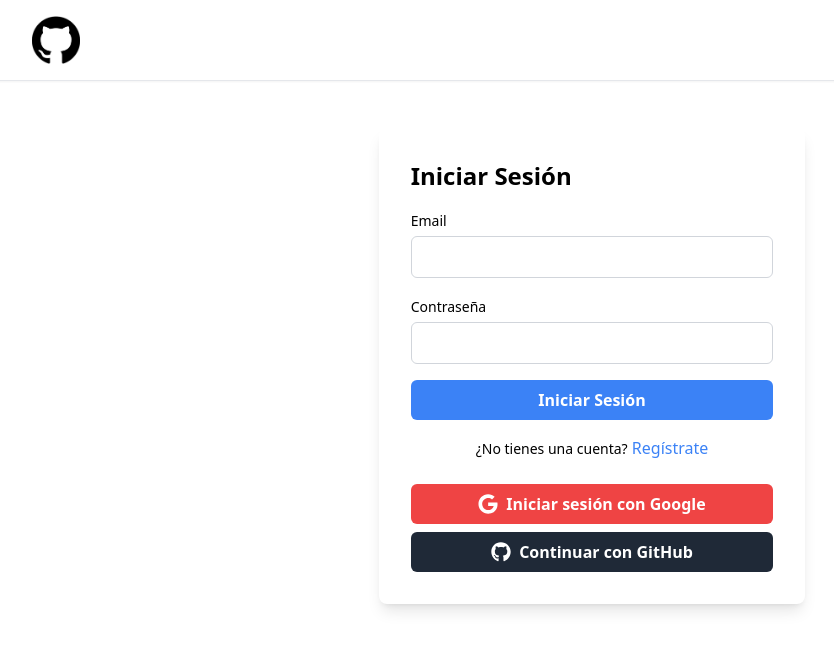
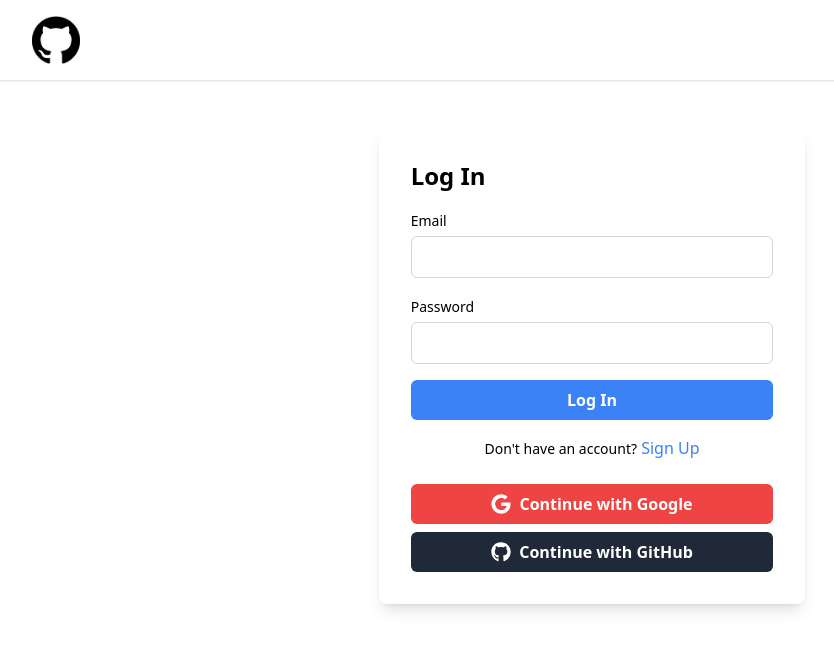
Before and after one commit to CarlosAlbertoR/GHRepositories, a React (Create React App) app: page / in a window 1280 px wide. Shown: the top 650 px of the page, without its empty margins (48-882 px from the left). Built offline with nearby package versions, Linux system fonts and the light colour scheme; no server answers.

Commit message:
🔐Validate login form

```diff
--- a/src/pages/Signup.tsx
+++ b/src/pages/Signup.tsx
@@ -18,6 +18,8 @@
   const [isLogin, setIsLogin] = useState(true);
   const [email, setEmail] = useState("");
   const [password, setPassword] = useState("");
+  const [emailError, setEmailError] = useState("");
+  const [passwordError, setPasswordError] = useState("");
 
   const handleToggleCard = () => {
     setIsLogin(!isLogin);
@@ -25,6 +27,29 @@
 
   const handleSubmit = async (e: any) => {
     e.preventDefault();
+    setEmailError("");
+    setPasswordError("");
+
+    if (!email) {
+      setEmailError("Email is required");
+      return;
+    }
+
+    if (!password) {
+      setPasswordError("Password is required");
+      return;
+    }
+
+    if (!/\S+@\S+\.\S+/.test(email)) {
+      setEmailError("Invalid email format");
+      return;
+    }
+
+    if (password.length < 6) {
+      setPasswordError("Password must be at least 6 characters long");
+      return;
+    }
+
     if (isLogin) {
       dispatch(loginWithEmailAndPassword(email, password)).then(() => {
         navigate("/home");
@@ -52,7 +77,7 @@
     <div className="flex items-center justify-center my-8">
       <div className="bg-white p-8 rounded-lg shadow-lg w-full md:w-1/2 lg:w-1/3">
         <h1 className="text-2xl font-semibold mb-4">
-          {isLogin ? "Iniciar Sesión" : "Registrarse"}
+          {isLogin ? "Log In" : "Sign Up"}
         </h1>
         <form onSubmit={handleSubmit}>
           <div className="mb-4">
@@ -62,39 +87,51 @@
             <input
               type="email"
               id="email"
-              className="border border-gray-300 rounded-md px-3 py-2 w-full mt-1"
+              className={`border border-gray-300 rounded-md px-3 py-2 w-full mt-1 ${
+                emailError ? "border-red-500" : ""
+              }`}
               value={email}
               onChange={(e) => setEmail(e.target.value)}
             />
+            {emailError && (
+              <p className="text-red-500 text-sm mt-1">{emailError}</p>
+            )}
           </div>
+
           <div className="mb-4">
             <label htmlFor="password" className="text-sm font-medium">
-              Contraseña
+              Password
             </label>
             <input
               type="password"
               id="password"
-              className="border border-gray-300 rounded-md px-3 py-2 w-full mt-1"
+              className={`border border-gray-300 rounded-md px-3 py-2 w-full mt-1 ${
+                passwordError ? "border-red-500" : ""
+              }`}
               value={password}
               onChange={(e) => setPassword(e.target.value)}
             />
+            {passwordError && (
+              <p className="text-red-500 text-sm mt-1">{passwordError}</p>
+            )}
           </div>
+
           <button
             type="submit"
             className="bg-blue-500 text-white rounded-md px-4 py-2 w-full font-semibold"
           >
-            {isLogin ? "Iniciar Sesión" : "Registrarse"}
+            {isLogin ? "Log In" : "Sign Up"}
           </button>
         </form>
         <div className="mt-4 text-center">
           <span className="text-sm">
-            {isLogin ? "¿No tienes una cuenta?" : "¿Ya tienes una cuenta?"}
+            {isLogin ? "Don't have an account?" : "Already have an account?"}
           </span>{" "}
           <button
             onClick={handleToggleCard}
             className="text-blue-500 hover:underline focus:outline-none"
           >
-            {isLogin ? "Regístrate" : "Inicia Sesión"}
+            {isLogin ? "Sign Up" : "Log In"}
           </button>
         </div>
         <div className="mt-6">
@@ -103,7 +140,7 @@
             className="flex items-center justify-center bg-red-500 text-white rounded-md px-4 py-2 w-full font-semibold"
           >
             <FaGoogle className="mr-2 text-xl" />
-            Iniciar sesión con Google
+            Continue with Google
           </button>
 
           <button
@@ -111,7 +148,7 @@
             className="flex items-center justify-center bg-gray-800 text-white rounded-md px-4 py-2 w-full mt-2 font-semibold"
           >
             <FaGithub className="mr-2 text-xl" />
-            Continuar con GitHub
+            Continue with GitHub
           </button>
         </div>
       </div>
```
